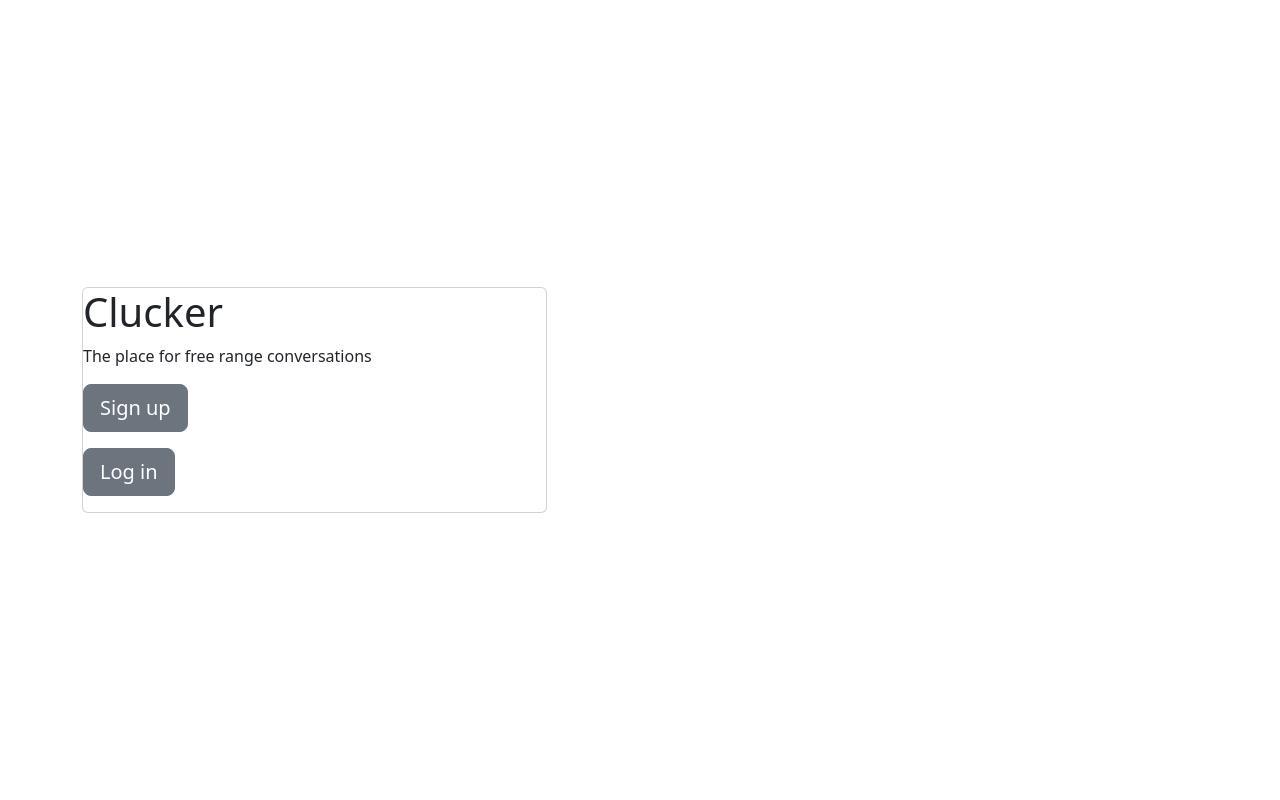
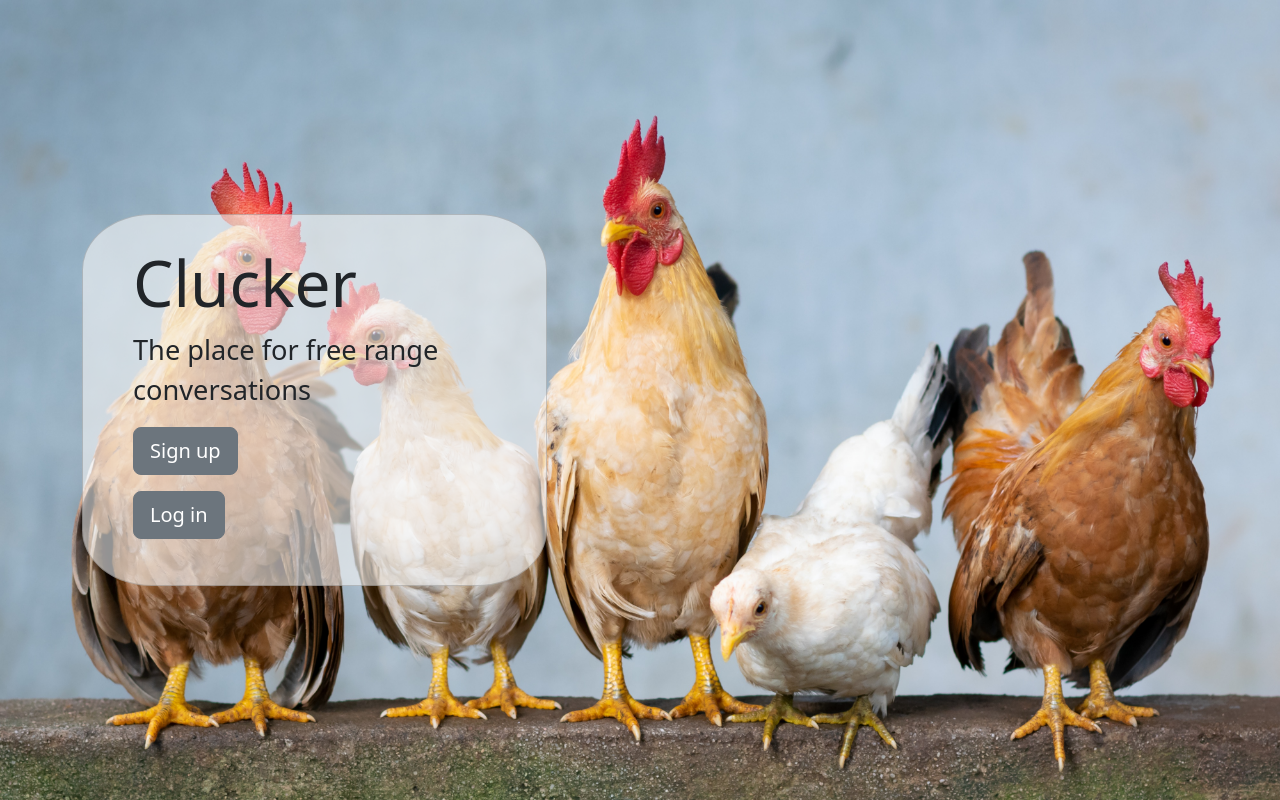
Before and after one commit to AbzTalukdar7/clucker, a Django app: page / in a window 1280 px wide. Run offline with Django 4.2, Linux system fonts and the light colour scheme.

Commit message:
add static resources and polish cover page

```diff
--- a/microblogs/templates/home.html
+++ b/microblogs/templates/home.html
@@ -1,29 +1,29 @@
+{%load static%}
 <!doctype html>
 <html lang="en">
   <head>
-    <!-- Required meta tags -->
     <meta charset="utf-8">
     <meta name="viewport" content="width=device-width, initial-scale=1">
 
-    <!-- Bootstrap CSS -->
     <link rel="stylesheet" href="https://cdn.jsdelivr.net/npm/bootstrap@5.2.2/dist/css/bootstrap.rtl.min.css" integrity="sha384-7mQhpDl5nRA5nY9lr8F1st2NbIly/8WqhjTp+0oFxEA/QUuvlbF6M1KXezGBh3Nb" crossorigin="anonymous">
-
+    <link href = "{% static 'custom.css' %}" rel = "stylesheet">
     <title>Clucker</title>
   </head>
   <body>
-    <div class = "container vh-100">
-      <div class = "row h-100">
-        <div class = "col-12 my-auto">
-          <div class = "card offset-sm-2 offset-md-4 offset-lg-7">
-            <h1>Clucker</h1>
-            <p>The place for free range conversations</p>
-            <p><a href = '{%url 'sign_up'%}' class = "btn btn-lg btn-secondary">Sign up</a></p>
-            <p><a href = '{%url 'log_in'%}' class = "btn btn-lg btn-secondary">Log in</a></p>
+    <div id = "cover-image">
+      <div class = "container vh-100">
+        <div class = "row h-100">
+          <div class = "col-12 my-auto">
+            <div class = "card cover-card offset-sm-2 offset-md-4 offset-lg-7">
+              <h1 class = "cover-heading">Clucker</h1>
+              <p class = "cover-text">The place for free range conversations</p>
+              <p><a href = '{%url 'sign_up'%}' class = "btn btn-lg btn-secondary">Sign up</a></p>
+              <p><a href = '{%url 'log_in'%}' class = "btn btn-lg btn-secondary">Log in</a></p>
+            </div>
           </div>
         </div>
       </div>
     </div>
-
     <script src="https://cdn.jsdelivr.net/npm/@popperjs/core@2.11.6/dist/umd/popper.min.js" integrity="sha384-oBqDVmMz9ATKxIep9tiCxS/Z9fNfEXiDAYTujMAeBAsjFuCZSmKbSSUnQlmh/jp3" crossorigin="anonymous"></script>
     <script src="https://cdn.jsdelivr.net/npm/bootstrap@5.2.2/dist/js/bootstrap.min.js" integrity="sha384-IDwe1+LCz02ROU9k972gdyvl+AESN10+x7tBKgc9I5HFtuNz0wWnPclzo6p9vxnk" crossorigin="anonymous"></script>
   </body>
--- /dev/null
+++ b/static/custom.css
@@ -0,0 +1,163 @@
+/*
+ * Alerts
+ */
+
+.alert {
+  border-radius: 0px;
+}
+
+
+/*
+ * Cover page
+ */
+
+.content {
+  padding-top: 10px;
+}
+
+#cover-image {
+  background: url('images/chicken-cover.jpg') no-repeat center center fixed;
+  -webkit-background-size: cover;
+  -moz-background-size: cover;
+  background-size: cover;
+  -o-background-size: cover;
+}
+
+.h-100 {
+  min-height: 100vh;
+  height: 100vh;
+}
+
+.vcenter-item{
+    display: flex;
+    align-items: center;
+}
+
+/*
+ * Cover page
+ */
+h1.cover-heading {
+  font-size: 4rem;
+}
+
+p.cover-text {
+  font-size: 1.7rem;
+}
+
+.cover-card {
+  background-color: rgba(245, 245, 245, 0.6);
+  max-width: 30rem;
+  padding-top: 30px;
+  padding-left: 50px;
+  padding-right: 50px;
+  padding-bottom: 30px;
+  border-radius: 15%;
+}
+.cover-card-block {
+  opacity: 1
+}
+
+
+/*
+ * forms
+ */
+.nolabel label {
+  display: none;
+}
+
+ul.errorlist {
+  list-style-type: none;
+  padding: 0;
+  margin: 0;
+}
+
+/*
+ * Typefaces
+ */
+
+.low-key {
+  color: #777777;
+  font-weight: 300;
+}
+
+.list-title {
+  margin-top: 10px;
+  margin-bottom: 20px;
+}
+
+/*
+ * Profile
+ */
+.profile-image {
+  width: 120px;
+  clear:both;
+  float:left;
+}
+
+.profile-text {
+  overflow:hidden;
+  padding-left:20px
+}
+
+h3.profile-title {
+  margin-bottom: 0px;
+}
+
+.profile-username {
+  color: #777777;
+  font-weight: 300;
+  font-style: italic;
+}
+
+.profile-bio {
+  font-size: 1.1rem;
+}
+
+.profile-statistics {
+  color: #777777;
+  font-weight: 300;
+  display: block;
+}
+
+.profile-statistics-item {
+  display: block;
+  padding-right: 50px;
+}
+
+/*
+ * Post
+ */
+.post-author {
+  margin-bottom: 0px;
+
+}
+
+.post-author-fullname {
+  font-weight: bold;
+}
+
+.post-author-user-details {
+  margin-left: 10px;
+  color: #777777;
+}
+
+/*
+ * Hyperlinks
+ */
+.content a {
+  text-decoration: none;
+  color: #0d6efd;
+}
+.content a:hover {
+  text-decoration: underline;
+  color: #0d6efd;
+}
+
+.post-author a {
+  text-decoration: none;
+  color: black;
+}
+.post-author a:hover {
+  text-decoration: underline;
+  color: black;
+}
```
Also changed, not shown: clucker/settings.py (+5 -2 lines), static/chicken_font.css (added, +36 -0 lines), static/fonts/chicken.ttf (added), static/fonts/chicken.woff (added), static/images/chicken-cover.jpg (added), 2 other files.
